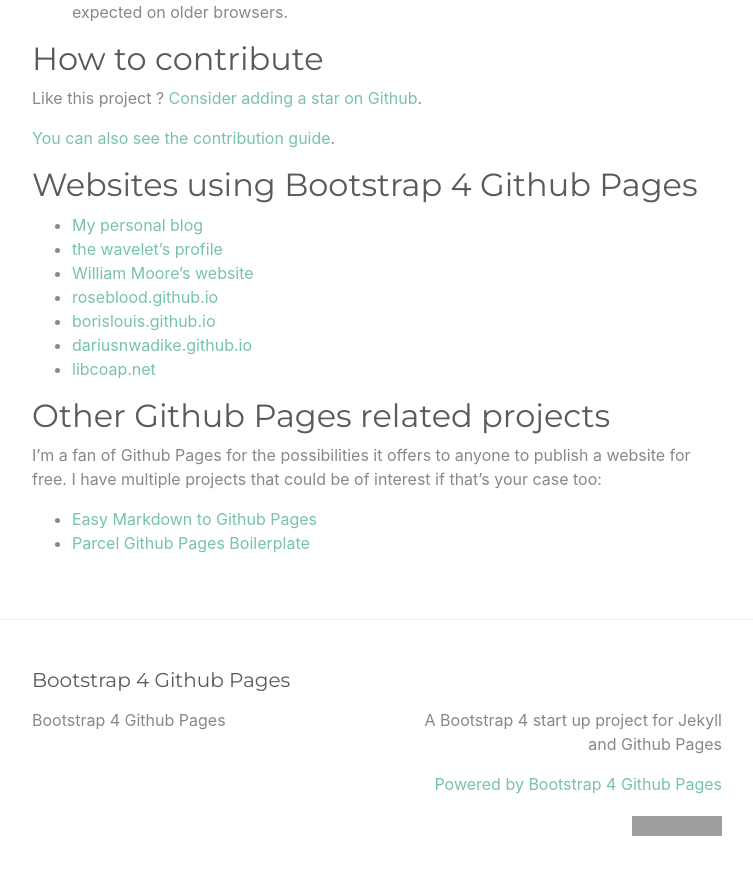
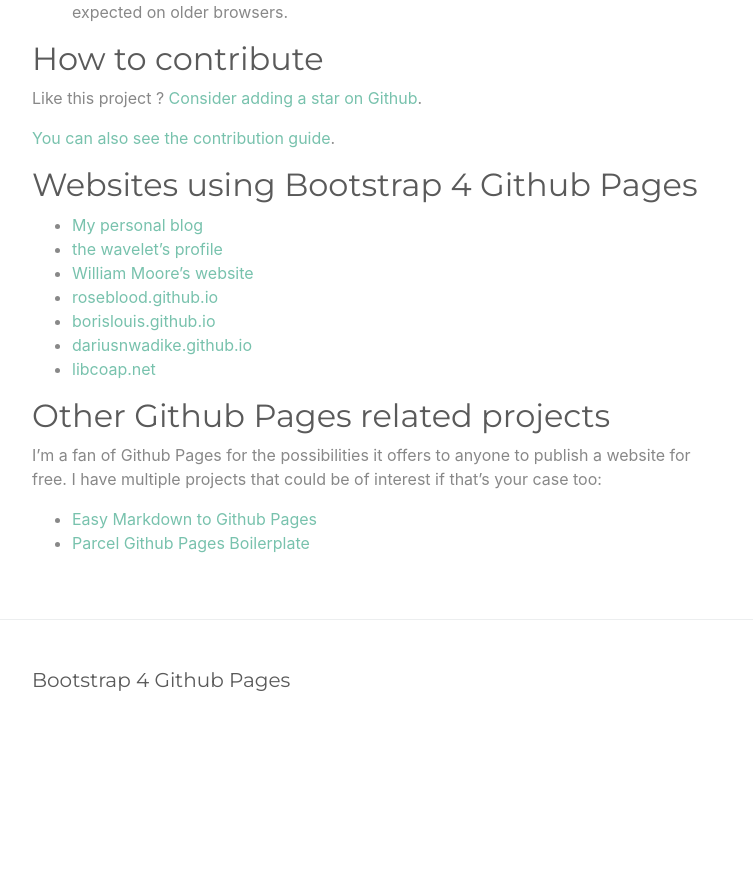
Before and after one commit to DQNfJen-wUEfnLEji-28oNFOmduUQtvvx/gtay, a Jekyll site: the page built from index.md, in a window 1280 px wide and 900 px high, scrolled down 2544 px. Shown: the top 875 px of the window, without its empty margins (263-1016 px from the left). Built offline with Jekyll 4.4.1, drawn with Linux system fonts in a browser that asks for light colours; after the commit the page ends 3300 px from its top, so only the background shows below that; grey boxes are pictures that could not be loaded.

Commit message:
Update footer.html

```diff
--- a/_includes/footer.html
+++ b/_includes/footer.html
@@ -6,36 +6,6 @@
 
     <div class="row">
 
-      <div class="col-sm">
-        <ul class="list-unstyled">
-          <li>
-            {%- if site.author -%}
-              {{ site.author | escape }}
-            {%- else -%}
-              {{ site.title | escape }}
-            {%- endif -%}
-          </li>
-          {%- if site.email -%}
-            <li>
-              <a href="mailto:{{ site.email }}">
-                {{ site.email }}
-              </a>
-            </li>
-          {%- endif -%}
-        </ul>
-      </div>
-
-
-      <div class="col-sm text-right">
-        <p>{{- site.description | escape -}}</p>
-
-        <p>
-          <a href="https://nicolas-van.github.io/bootstrap-4-github-pages/">Powered by Bootstrap 4 Github Pages</a>
-        </p>
-        <p>
-          <a href="https://github.com/nicolas-van/bootstrap-4-github-pages"><img alt="GitHub Repo stars" src="https://img.shields.io/github/stars/nicolas-van/bootstrap-4-github-pages?style=social"></a>
-        <p>
-      </div>
 
     </div>
 
```
